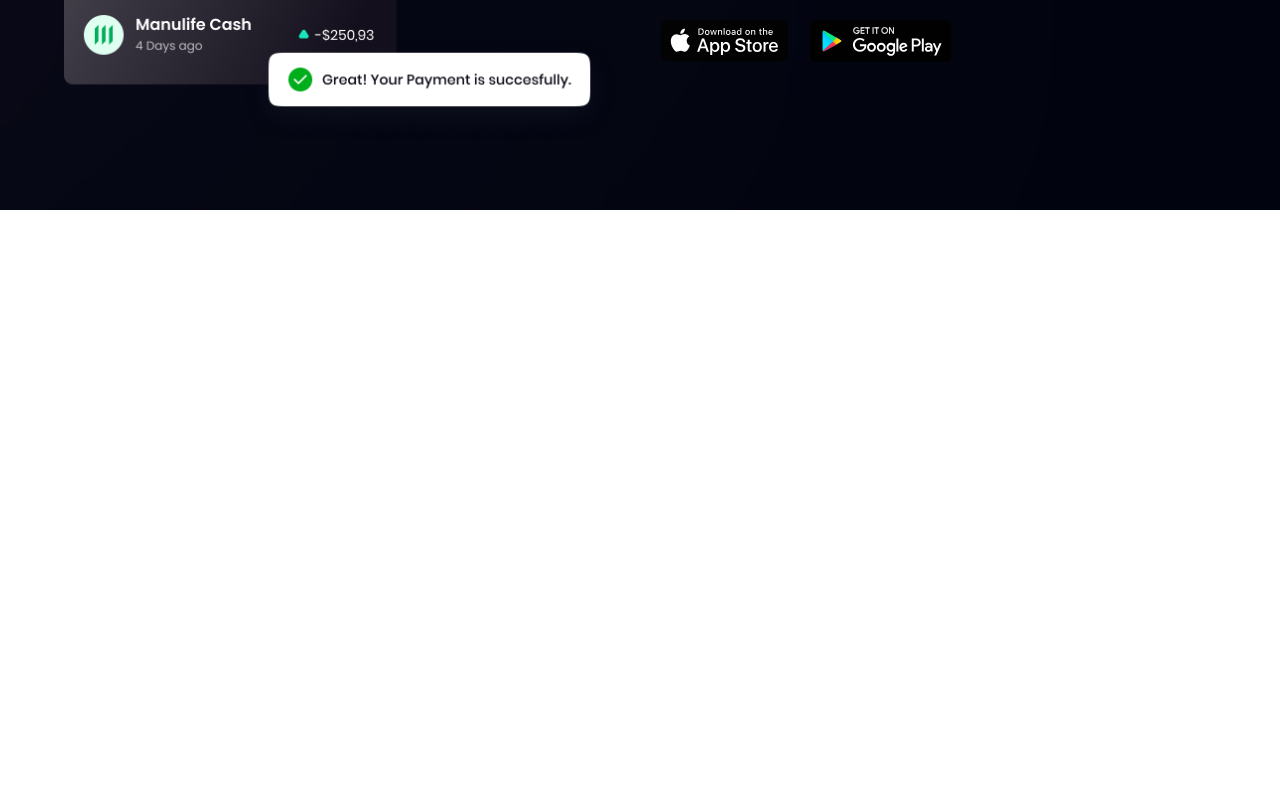
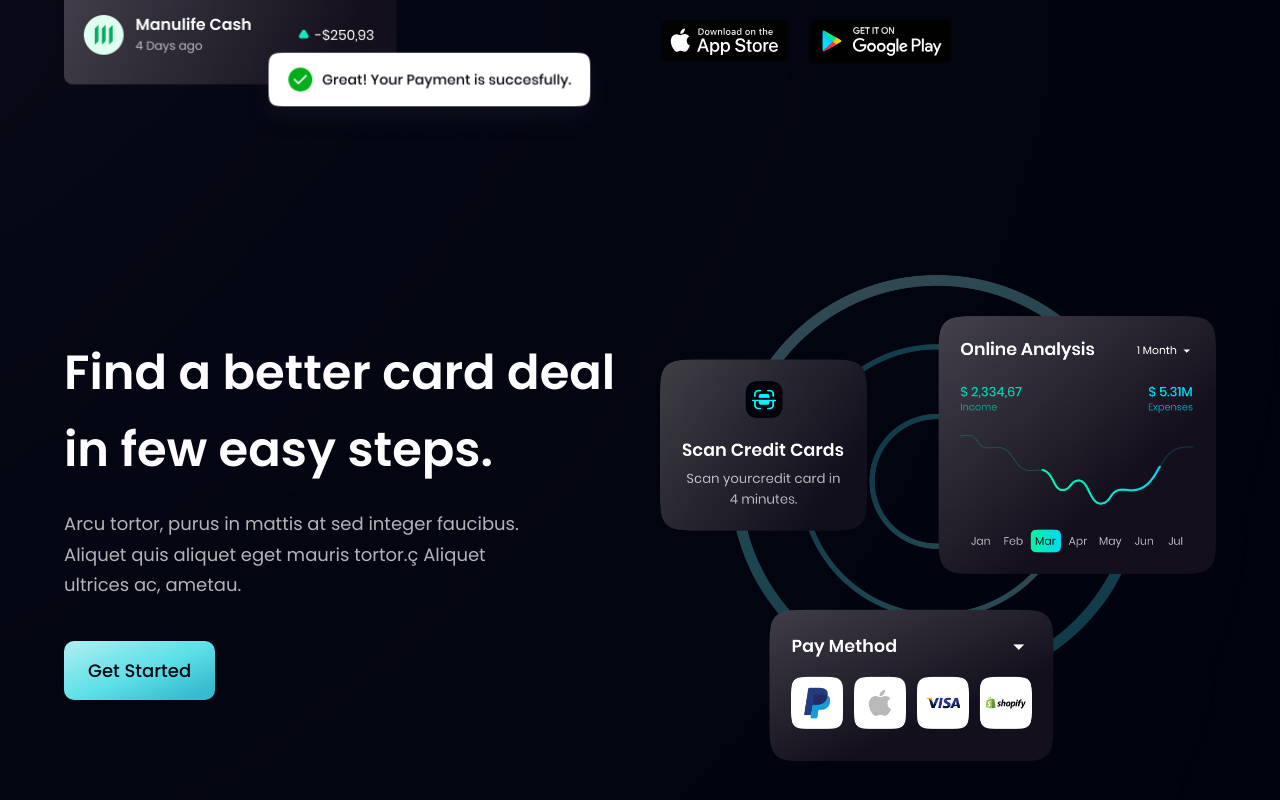
Before and after one commit to decifur/hoobank, a React (Vite) app in the folder hoobank_webapp/: page / in a window 1280 px wide. Shown: the part 1271-2071 px from the top of the page. Before the commit the page ends 1481 px from the top, so only its background shows below. Built offline with nearby package versions, Linux system fonts and the light colour scheme.

Commit message:
created CardDeal jsx

```diff
--- a/hoobank_webapp/src/components/CardDeal.jsx
+++ b/hoobank_webapp/src/components/CardDeal.jsx
@@ -1,11 +1,26 @@
-import React from 'react'
+import { card } from "../assets";
+import styles, { layout } from "../style";
+import Button from "./Button";
 
-const CardDeal = () => {
-  return (
-    <div>
+const CardDeal = () => (
+  <section className={layout.section}>
+    <div className={layout.sectionInfo}>
+      <h2 className={styles.heading2}>
+        Find a better card deal <br className="sm:block hidden" /> in few easy
+        steps.
+      </h2>
+      <p className={`${styles.paragraph} max-w-[470px] mt-5`}>
+        Arcu tortor, purus in mattis at sed integer faucibus. Aliquet quis
+        aliquet eget mauris tortor.ç Aliquet ultrices ac, ametau.
+      </p>
 
+      <Button styles={`mt-10`} />
     </div>
-  )
-}
 
-export default CardDeal
+    <div className={layout.sectionImg}>
+      <img src={card} alt="billing" className="w-[100%] h-[100%]" />
+    </div>
+  </section>
+);
+
+export default CardDeal;
```
